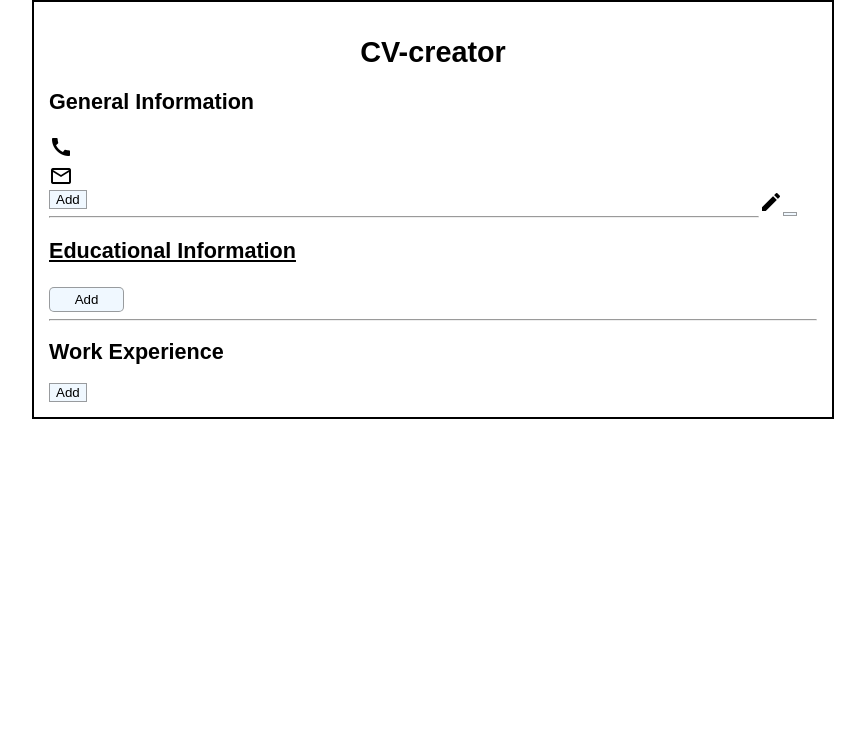
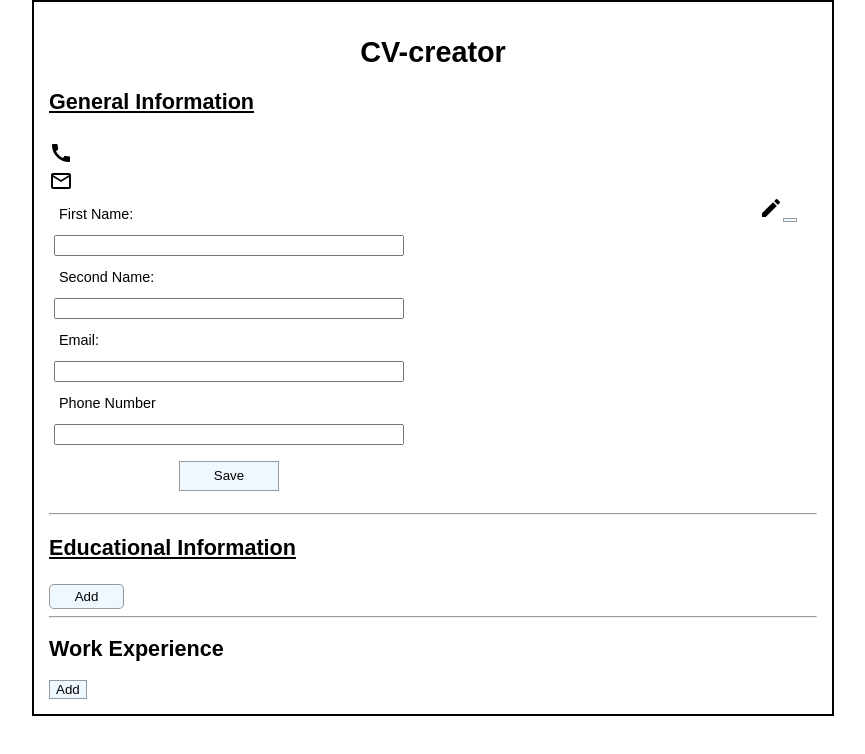
Before and after one commit to Ikram432k/cv-project, a React (Create React App) app: page / in a window 1280 px wide. Shown: the top 754 px of the page, without its empty margins (207-1072 px from the left). Built offline with nearby package versions, Linux system fonts and the light colour scheme.

Commit message:
src/Components/generalInfo.js

```diff
--- a/src/Components/generalInfo.js
+++ b/src/Components/generalInfo.js
@@ -6,13 +6,16 @@ class General extends Component{
     constructor(props){
         super(props)
         this.state = {
-          className:'unactive',
+          className:'',
           info:{
             Fname:'',
             Lname:'',
             email:'',
             Pnumber:'',
           },
+          infos:[],
+          index:'',
+          edited:true,
         };
         // this.handleChange = this.handleChange.bind(this)
     }
@@ -26,7 +29,10 @@ class General extends Component{
     };
     onSubmitform =(e)=>{
       e.preventDefault();
-
+      let temp = this.state.info
+      this.setState({
+        info:{...temp}
+      })
         console.log(this.state.info)
     this.closeForm()
     };
@@ -36,13 +42,16 @@ class General extends Component{
     closeForm = (e)=>{
       this.setState({className:'unactive'})
     }
+    editForm=()=>{
+      this.openForm()
+    }
     render(){
       const{ info } = this.state;
 
         return(
             <div className='general'>
-            <h2>General Information</h2>
-            <GeneralView info={info}/>
+            <h2 className="subTitle">General Information</h2>
+            <GeneralView info={info} edit={this.editForm}/>
             <form className={this.state.className}>
               <label htmlFor='g-Fname'>First Name:</label>
               <input onChange={this.handleChange} value={info.Fname} type="text" className='input g-Fname' name="Fname"/>
@@ -52,10 +61,11 @@ class General extends Component{
               <input onChange={this.handleChange} value={info.email} type="text" className='input g-email' name="email"/>
               <label htmlFor='g-Pnumber'>Phone Number</label>
               <input onChange={this.handleChange} value={info.Pnumber} type="text" className='input g-Pnumber' name="Pnumber"/>
-              <button onClick={this.onSubmitform}>Save</button>
-              <button onClick={this.openForm}>Delete</button>
+              <button onClick={this.onSubmitform} className='formBtn'>Save</button>
+              {/* <button onClick={this.openForm}>Delete</button> */}
             </form>
-            <button onClick={this.openForm}>Add</button>
+            {/* <button onClick={this.openForm}>Add</button> */}
+
           </div>
         )
     }
```
